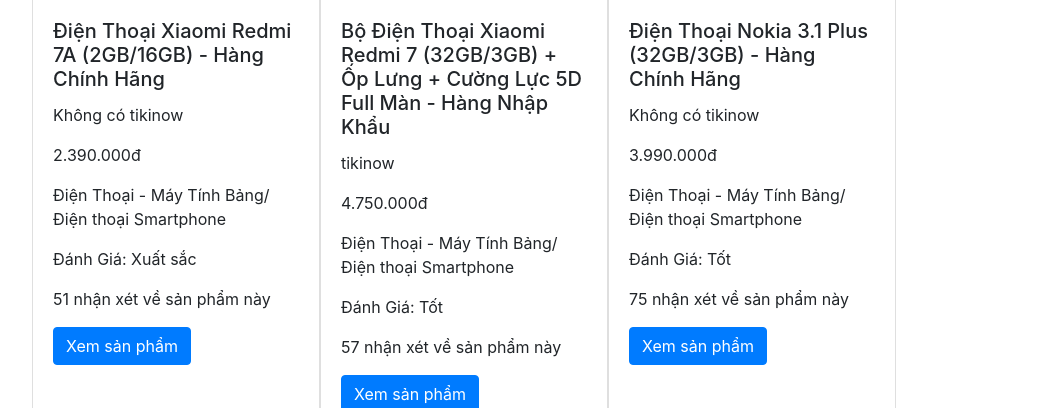
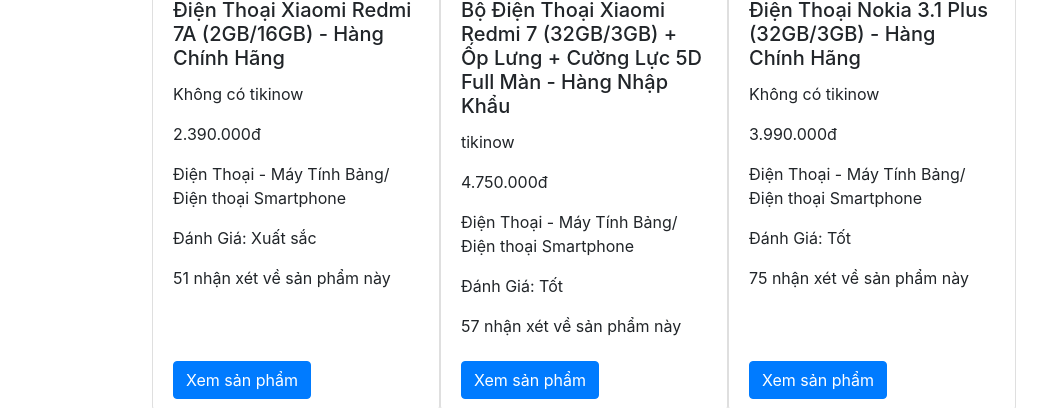
Before and after one commit to namanh218/tiki_crawl, a Flask app: page / in a window 1400 px wide. Shown: the part 4506-4914 px from the top of the page, without its empty margins (113-1160 px from the left). Run offline with Flask 2, Linux system fonts and the light colour scheme; some libraries are stand-ins or nearby versions.

Commit message:
update html
add new style and align of the button and the container

```diff
--- a/templates/index.html
+++ b/templates/index.html
@@ -11,20 +11,20 @@
   </head>
 
   <body>
-  <div class ="container">
+  <div class ="container" style="margin-left:250px">
     <div class="rows">
       <div class="d-flex flex-wrap">
         {% for i in div %}
         <div class="card" style="width: 18rem;">
         <img src="{{ i[6] }}" class="card-img-top" alt="...">
-        <div class="card-body">
+        <div class="card-body" style="padding-bottom:55px">
         <h5 class="card-title">{{ i[2] }}</h5>
         <p class="card-text"> {{ i[7] }} </p>
         <p class="card-text">{{ i[3] }}</p>
         <p class="card-text">{{ i[4] }}</p>
         <p class="card-text">Đánh Giá: {{ i[8] }}</p>
         <p class="card-text"> {{ i[9] }} về sản phẩm này</p>
-        <a href="{{ i[5] }}" class="btn btn-primary">Xem sản phẩm</a>
+        <a href="{{ i[5] }}" class="btn btn-primary" style="bottom: 10px;position: absolute;">Xem sản phẩm</a>
         </div>
         </div>
         {% endfor %}
```
